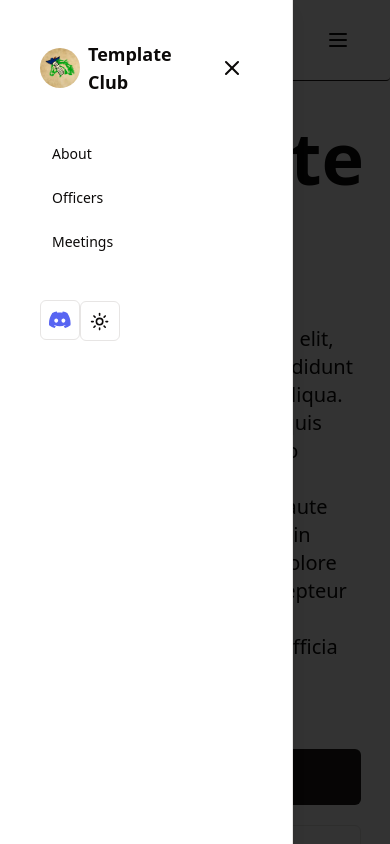
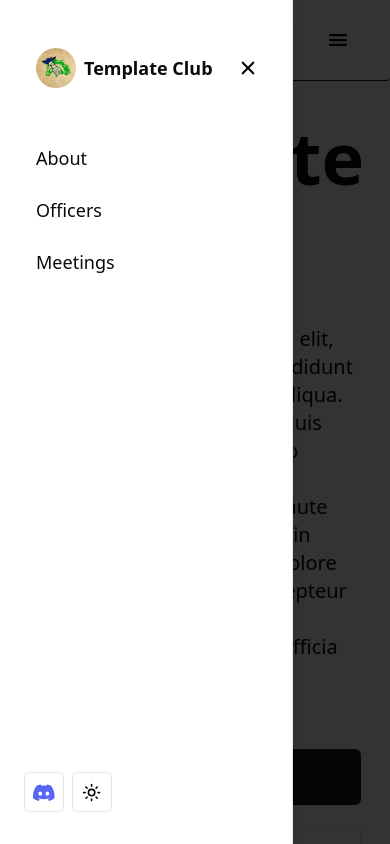
Before and after one commit to homesteadmathclub/new-website, a Next.js app: page / in a window 390 px wide. Both pictures are taken after a click on the button "Toggle menu". Shown: the top 844 px of the page. Built offline with nearby package versions, Linux system fonts and the light colour scheme.

Commit message:
Mobile navbar finished

```diff
--- a/src/components/Nav.jsx
+++ /dev/null
@@ -1,68 +0,0 @@
-"use client";
-
-import config from "@/lib/config.js";
-import Link from "next/link";
-import { navigationMenuTriggerStyle } from "@/components/ui/navigation-menu";
-import {
-  NavigationMenu,
-  NavigationMenuItem,
-  NavigationMenuLink,
-} from "@/components/ui/navigation-menu";
-import { ModeToggle } from "./ModeToggle.jsx";
-import { DiscordButton } from "./DiscordButton.jsx";
-import { Avatar, AvatarFallback, AvatarImage } from "@/components/ui/avatar";
-
-export function Navbar() {
-  return (
-    <nav className="list-none sticky top-0 z-50 w-full py-[0.5rem]">
-      <div className="container flex h-[10dvh] max-w-screen-2xl items-center">
-        <div className="mr-4">
-          <NavigationMenu className="flex space-x-2">
-            <NavigationMenuItem className="mr-2 flex items-center justify-center">
-              <Avatar className="mr-3">
-                <AvatarImage src="/logo.png" />
-                <AvatarFallback>HHS</AvatarFallback>
-              </Avatar>
-              <b>
-                <Link href="/" legacyBehavior passHref>
-                  {config.club_name}
-                </Link>
-              </b>
-            </NavigationMenuItem>
-            <NavigationMenuItem>
-              <Link href="/about" legacyBehavior passHref>
-                <NavigationMenuLink className={navigationMenuTriggerStyle()}>
-                  About
-                </NavigationMenuLink>
-              </Link>
-            </NavigationMenuItem>
-            <NavigationMenuItem>
-              <Link href="/officers" legacyBehavior passHref>
-                <NavigationMenuLink className={navigationMenuTriggerStyle()}>
-                  Officers
-                </NavigationMenuLink>
-              </Link>
-            </NavigationMenuItem>
-            <NavigationMenuItem>
-              <Link href="/meetings" legacyBehavior passHref>
-                <NavigationMenuLink className={navigationMenuTriggerStyle()}>
-                  Meetings
-                </NavigationMenuLink>
-              </Link>
-            </NavigationMenuItem>
-          </NavigationMenu>
-        </div>
-        <div className="flex flex-1 items-center justify-between space-x-2 md:justify-end">
-          <NavigationMenu className="flex space-x-3">
-            <NavigationMenuItem>
-              <DiscordButton />
-            </NavigationMenuItem>
-            <NavigationMenuItem>
-              <ModeToggle />
-            </NavigationMenuItem>
-          </NavigationMenu>
-        </div>
-      </div>
-    </nav>
-  );
-}
--- a/src/components/Navbar.jsx
+++ b/src/components/Navbar.jsx
@@ -1,22 +1,30 @@
+'use client';
+
+import react from 'react';
 import Link from 'next/link';
+import { useRouter } from 'next/navigation';
+import config from '@/lib/config';
+
+import { cn } from '@/lib/utils';
+import { Avatar, AvatarFallback, AvatarImage } from '@/components/ui/avatar';
 import { Button } from '@/components/ui/button';
 import {
-	SheetTrigger,
-	SheetContent,
 	Sheet,
 	SheetClose,
+	SheetContent,
+	SheetTrigger,
 } from '@/components/ui/sheet';
+import { DiscordButton } from './DiscordButton';
 import { ModeToggle } from './ModeToggle';
-import { DiscordButton } from './DiscordButton';
-import { Avatar, AvatarFallback, AvatarImage } from '@/components/ui/avatar';
-import config from '@/lib/config';
+import { IoClose, IoMenu } from 'react-icons/io5';
 
 export function Navbar() {
+	const [open, setOpen] = react.useState(false);
 	return (
-		<header className='w-[100svw] bg-white/70 dark:bg-stone-950/70 border-b-[1px] border-stone-900 sticky top-0 rounded-b-sm backdrop-blur-3xl'>
+		<nav className='w-[100svw] bg-white/70 dark:bg-stone-950/70 border-b-[1px] border-stone-900 sticky top-0 rounded-b-sm backdrop-blur-3xl'>
 			<div className='container mx-auto flex h-16 items-center justify-between py-10'>
-				<div className='flex flex-row items-center w-full'>
-					<Link className='flex items-center gap-2' href='/'>
+				<div className='flex flex-row items-center w-full gap-2'>
+					<Link className='flex items-center gap-3' href='/'>
 						<Avatar className='size-10'>
 							<AvatarImage src='/logo.png' />
 							<AvatarFallback>HHS</AvatarFallback>
@@ -25,25 +33,28 @@ export function Navbar() {
 							{config.club_name}
 						</span>
 					</Link>
-					<nav className='hidden lg:flex items-start gap-4'>
-						<Link
-							className='text-sm font-medium hover:underline underline-offset-4'
-							href='/about'
-						>
+					<nav className='hidden lg:flex items-start gap-1'>
+						<Button variant='ghost'>
+							<Link className='text-sm font-medium' href='/about'>
 								About
 							</Link>
+						</Button>
+						<Button variant='ghost'>
 							<Link
-							className='text-sm font-medium hover:underline underline-offset-4'
+								className='text-sm font-medium'
 								href='/officers'
 							>
 								Officers
 							</Link>
+						</Button>
+						<Button variant='ghost'>
 							<Link
-							className='text-sm font-medium hover:underline underline-offset-4'
+								className='text-sm font-medium'
 								href='/meetings'
 							>
 								Meetings
 							</Link>
+						</Button>
 					</nav>
 				</div>
 				<div>
@@ -51,14 +62,14 @@ export function Navbar() {
 						<DiscordButton />
 						<ModeToggle />
 					</div>
-					<Sheet>
+					<Sheet onOpenChange={setOpen} open={open}>
 						<SheetTrigger asChild>
 							<Button
 								className='lg:hidden'
 								size='icon'
 								variant='ghost'
 							>
-								<MenuIcon className='h-6 w-6' />
+								<IoMenu className='h-6 w-6' />
 								<span className='sr-only'>Toggle menu</span>
 							</Button>
 						</SheetTrigger>
@@ -66,11 +77,8 @@ export function Navbar() {
 							className='bg-white dark:bg-stone-950'
 							side='left'
 						>
-							<div className='flex items-center justify-between px-4 py-4'>
-								<Link
-									className='flex items-center gap-2'
-									href='#'
-								>
+							<div className='flex items-center justify-between py-4'>
+								<MobileLink onOpenChange={setOpen} href='/'>
 									<Avatar>
 										<AvatarImage src='/logo.png' />
 										<AvatarFallback>HHS</AvatarFallback>
@@ -78,89 +86,70 @@ export function Navbar() {
 									<span className='text-lg font-semibold'>
 										{config.club_name}
 									</span>
-								</Link>
+								</MobileLink>
+
 								<SheetClose>
 									<Button
 										className='lg:hidden'
 										size='icon'
 										variant='ghost'
 									>
-										<XIcon className='h-6 w-6' />
+										<IoClose className='h-6 w-6' />
 										<span className='sr-only'>
 											Close menu
 										</span>
 									</Button>
 								</SheetClose>
 							</div>
-							<nav className='grid gap-2 px-4 py-6'>
-								<Link
-									className='flex items-center gap-2 rounded-md py-2 px-3 text-sm font-medium hover:bg-stone-100 dark:hover:bg-stone-800'
+							<nav className='flex flex-col h-[90%] justify-between'>
+								<div className='grid gap-2 py-6'>
+									<MobileLink
+										onOpenChange={setOpen}
 										href='/about'
 									>
 										About
-								</Link>
-								<Link
-									className='flex items-center gap-2 rounded-md py-2 px-3 text-sm font-medium hover:bg-stone-100 dark:hover:bg-stone-800'
+									</MobileLink>
+									<MobileLink
+										onOpenChange={setOpen}
 										href='/officers'
 									>
 										Officers
-								</Link>
-								<Link
-									className='flex items-center gap-2 rounded-md py-2 px-3 text-sm font-medium hover:bg-stone-100 dark:hover:bg-stone-800'
+									</MobileLink>
+									<MobileLink
+										onOpenChange={setOpen}
 										href='/meetings'
 									>
 										Meetings
-								</Link>
-							</nav>
-							<div className='px-4 py-4'>
+									</MobileLink>
+								</div>
+								<div className=' py-4 flex flex-row gap-2'>
 									<DiscordButton />
 									<ModeToggle />
 								</div>
+							</nav>
 						</SheetContent>
 					</Sheet>
 				</div>
 			</div>
-		</header>
+		</nav>
 	);
 }
 
-function MenuIcon(props) {
+function MobileLink({ href, onOpenChange, className, children, ...props }) {
+	const router = useRouter();
 	return (
-		<svg
+		<Link
+			href={href}
+			onClick={() => {
+				router.push(href.toString());
+				onOpenChange?.(false);
+			}}
+			className={cn(
+				'flex items-center gap-2 rounded-md py-2 px-3 text-lg font-medium hover:bg-stone-100 dark:hover:bg-stone-800'
+			)}
 			{...props}
-			xmlns='http://www.w3.org/2000/svg'
-			width='24'
-			height='24'
-			viewBox='0 0 24 24'
-			fill='none'
-			stroke='currentColor'
-			strokeWidth='2'
-			strokeLinecap='round'
-			strokeLinejoin='round'
 		>
-			<line x1='4' x2='20' y1='12' y2='12' />
-			<line x1='4' x2='20' y1='6' y2='6' />
-			<line x1='4' x2='20' y1='18' y2='18' />
-		</svg>
+			{children}
+		</Link>
 	);
 }
-
-function XIcon(props) {
-	return (
-		<svg
-			{...props}
-			xmlns='http://www.w3.org/2000/svg'
-			width='24'
-			height='24'
-			viewBox='0 0 24 24'
-			fill='none'
-			stroke='currentColor'
-			strokeWidth='2'
-			strokeLinecap='round'
-			strokeLinejoin='round'
-		>
-			<path d='M18 6 6 18' />
-			<path d='m6 6 12 12' />
-		</svg>
-	);
-}
```
Lines whose indentation alone changed are shown as unchanged.
